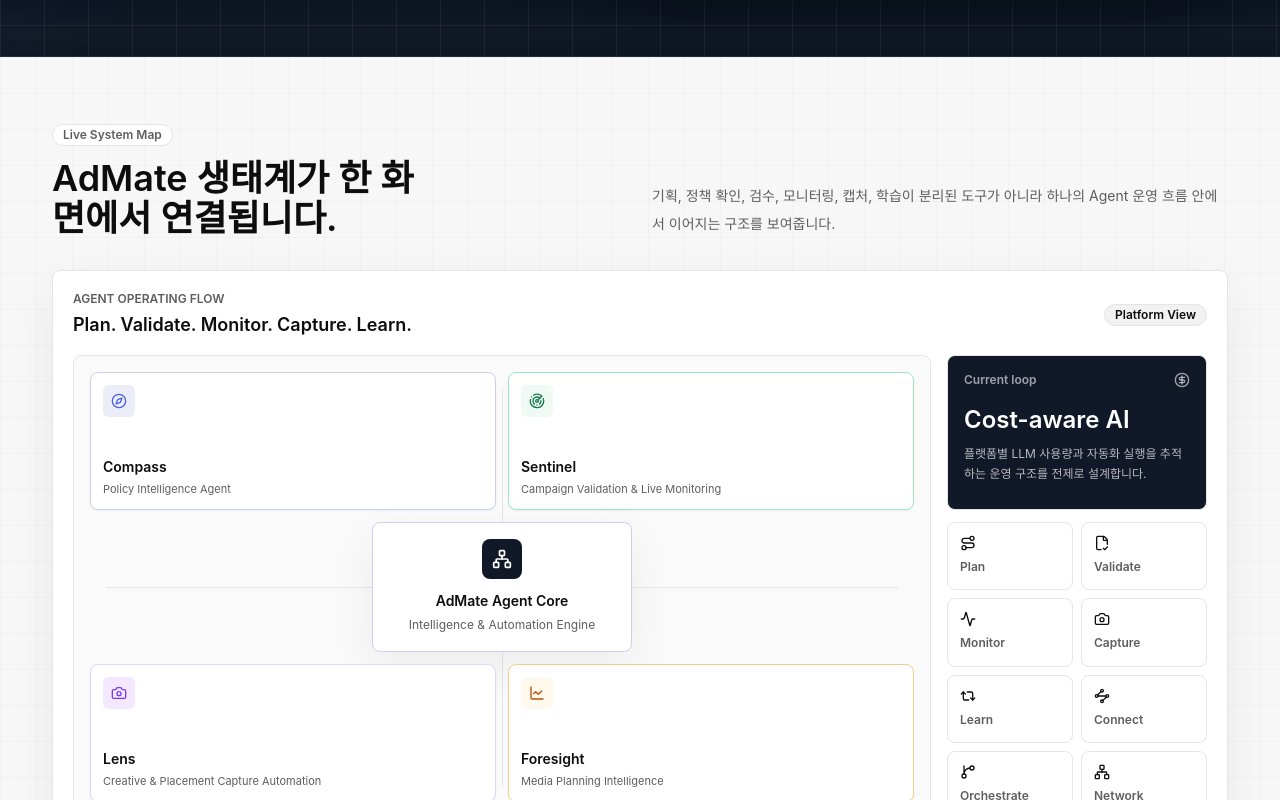
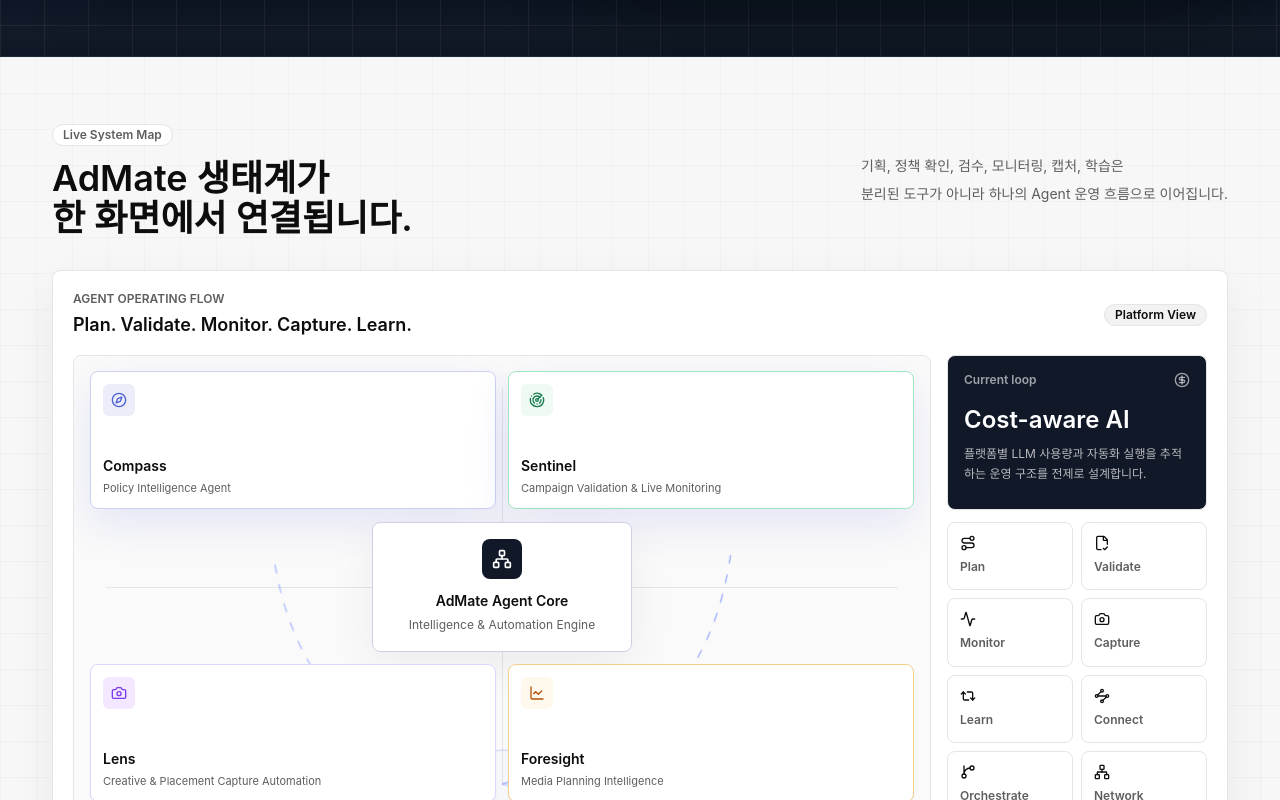
Before and after one commit to Jhongjin/admate-homepage, a Next.js app: page / in a window 1280 px wide. Shown: the part 780-1580 px from the top of the page. Built offline with nearby package versions, Linux system fonts and the light colour scheme.

Commit message:
Animate system map signal flow

```diff
--- a/src/app/globals.css
+++ b/src/app/globals.css
@@ -132,6 +132,53 @@
     animation: lifecycle-signal 2.8s ease-in-out infinite;
   }
 
+  .system-signal-line {
+    fill: none;
+    stroke: currentColor;
+    stroke-dasharray: 8 12;
+    stroke-linecap: round;
+    stroke-width: 1.4;
+    opacity: 0.72;
+    vector-effect: non-scaling-stroke;
+    animation: system-signal-flow 5.6s linear infinite;
+  }
+
+  .system-signal-line-2 {
+    animation-delay: -1.4s;
+  }
+
+  .system-signal-line-3 {
+    animation-delay: -2.8s;
+  }
+
+  .system-signal-line-4 {
+    animation-delay: -4.2s;
+  }
+
+  .system-signal-core-ring {
+    fill: rgba(142, 162, 255, 0.08);
+    stroke: rgba(94, 106, 210, 0.52);
+    stroke-width: 1.2;
+    transform-box: fill-box;
+    transform-origin: center;
+    vector-effect: non-scaling-stroke;
+    animation: system-core-ring 3.6s ease-in-out infinite;
+  }
+
+  .system-map-node {
+    animation: system-node-listen 5.6s ease-in-out infinite;
+  }
+
+  .system-core-node::after {
+    position: absolute;
+    inset: 0;
+    content: "";
+    background: linear-gradient(115deg, transparent 0%, rgba(142, 162, 255, 0.14) 46%, transparent 72%);
+    transform: translateX(-120%);
+    animation: system-core-sweep 5.6s ease-in-out infinite;
+    pointer-events: none;
+  }
+
   @keyframes hero-scanline {
     0% {
       transform: translateY(-140px);
@@ -226,6 +273,60 @@
     }
   }
 
+  @keyframes system-signal-flow {
+    0% {
+      stroke-dashoffset: 0;
+      opacity: 0.42;
+    }
+    35%,
+    70% {
+      opacity: 0.82;
+    }
+    100% {
+      stroke-dashoffset: -40;
+      opacity: 0.42;
+    }
+  }
+
+  @keyframes system-core-ring {
+    0%,
+    100% {
+      opacity: 0.45;
+      transform: scale(0.82);
+    }
+    50% {
+      opacity: 1;
+      transform: scale(1.12);
+    }
+  }
+
+  @keyframes system-node-listen {
+    0%,
+    75%,
+    100% {
+      box-shadow: 0 1px 2px rgba(15, 23, 42, 0.06);
+      transform: translateY(0);
+    }
+    12%,
+    24% {
+      box-shadow: 0 16px 42px rgba(94, 106, 210, 0.14);
+      transform: translateY(-1px);
+    }
+  }
+
+  @keyframes system-core-sweep {
+    0%,
+    55% {
+      transform: translateX(-120%);
+    }
+    78% {
+      transform: translateX(120%);
+    }
+    100% {
+      transform: translateX(120%);
+    }
+  }
+
   @media (prefers-reduced-motion: reduce) {
     .hero-scanline,
     .hero-flow-pulse,
@@ -234,7 +335,11 @@
     .hero-flow-tile,
     .hero-core-card::after,
     .lifecycle-progress-fill,
-    .lifecycle-signal-pulse {
+    .lifecycle-signal-pulse,
+    .system-signal-line,
+    .system-signal-core-ring,
+    .system-map-node,
+    .system-core-node::after {
       animation: none;
     }
   }
--- a/src/components/home/SystemMapSection.tsx
+++ b/src/components/home/SystemMapSection.tsx
@@ -21,18 +21,19 @@ export function SystemMapSection() {
     <section id="platform" className="relative overflow-hidden border-b border-border bg-[#F7F7F7] py-14 sm:py-16">
       <div className="absolute inset-0 soft-grid opacity-60" aria-hidden="true" />
       <div className="section-shell relative">
-        <div className="mb-8 flex flex-col gap-4 lg:flex-row lg:items-end lg:justify-between">
+        <div className="mb-8 flex flex-col gap-4 lg:flex-row lg:items-center lg:justify-between">
           <div className="max-w-2xl">
             <Badge variant="outline" className="mb-3 bg-card text-muted-foreground">
               Live System Map
             </Badge>
             <h2 className="text-balance text-3xl font-semibold tracking-normal sm:text-4xl">
-              AdMate 생태계가 한 화면에서 연결됩니다.
+              <span className="block">AdMate 생태계가</span>
+              <span className="block sm:whitespace-nowrap">한 화면에서 연결됩니다.</span>
             </h2>
           </div>
           <p className="max-w-xl text-sm leading-7 text-muted-foreground">
-            기획, 정책 확인, 검수, 모니터링, 캡처, 학습이 분리된 도구가 아니라
-            하나의 Agent 운영 흐름 안에서 이어지는 구조를 보여줍니다.
+            <span className="block">기획, 정책 확인, 검수, 모니터링, 캡처, 학습은</span>
+            <span className="block">분리된 도구가 아니라 하나의 Agent 운영 흐름으로 이어집니다.</span>
           </p>
         </div>
 
@@ -53,13 +54,25 @@ export function SystemMapSection() {
             <div className="relative overflow-hidden rounded-lg border border-border bg-[#FAFAFA] p-3 sm:p-4">
               <div className="absolute inset-x-8 top-1/2 h-px bg-border" aria-hidden="true" />
               <div className="absolute inset-y-8 left-1/2 w-px bg-border" aria-hidden="true" />
+              <svg
+                className="pointer-events-none absolute inset-5 z-0 text-[#8EA2FF]"
+                viewBox="0 0 100 100"
+                preserveAspectRatio="none"
+                aria-hidden="true"
+              >
+                <path className="system-signal-line system-signal-line-1" d="M22 22 C25 42 38 47 50 50" />
+                <path className="system-signal-line system-signal-line-2" d="M78 22 C75 42 62 47 50 50" />
+                <path className="system-signal-line system-signal-line-3" d="M22 78 C25 58 38 53 50 50" />
+                <path className="system-signal-line system-signal-line-4" d="M78 78 C75 58 62 53 50 50" />
+                <circle className="system-signal-core-ring" cx="50" cy="50" r="5" />
+              </svg>
 
               <div className="relative z-10 grid min-h-[430px] grid-cols-2 grid-rows-[1fr_auto_1fr] gap-3">
-                {satelliteProducts.slice(0, 2).map((product) => (
-                  <SystemMapProductNode key={product.id} product={product} />
+                {satelliteProducts.slice(0, 2).map((product, index) => (
+                  <SystemMapProductNode key={product.id} product={product} signalIndex={index} />
                 ))}
 
-                <div className="col-span-2 mx-auto w-full max-w-[260px] rounded-lg border border-[#CFCFE8] bg-white p-4 text-center shadow-soft">
+                <div className="system-core-node relative col-span-2 mx-auto w-full max-w-[260px] overflow-hidden rounded-lg border border-[#CFCFE8] bg-white p-4 text-center shadow-soft">
                   <div className="mx-auto mb-3 flex h-10 w-10 items-center justify-center rounded-lg bg-[#111827] text-white">
                     <Network className="h-5 w-5" aria-hidden="true" />
                   </div>
@@ -69,8 +82,8 @@ export function SystemMapSection() {
                   </div>
                 </div>
 
-                {satelliteProducts.slice(2, 4).map((product) => (
-                  <SystemMapProductNode key={product.id} product={product} />
+                {satelliteProducts.slice(2, 4).map((product, index) => (
+                  <SystemMapProductNode key={product.id} product={product} signalIndex={index + 2} />
                 ))}
               </div>
             </div>
@@ -118,8 +131,10 @@ export function SystemMapSection() {
 
 function SystemMapProductNode({
   product,
+  signalIndex,
 }: {
   product: (typeof products)[number]
+  signalIndex: number
 }) {
   const Icon = product.icon
 
@@ -127,8 +142,11 @@ function SystemMapProductNode({
     <Tooltip>
       <TooltipTrigger asChild>
         <div
-          className="flex min-h-[124px] flex-col justify-between rounded-lg border bg-white p-3 shadow-sm"
-          style={{ borderColor: product.borderColor }}
+          className="system-map-node flex min-h-[124px] flex-col justify-between rounded-lg border bg-white p-3 shadow-sm"
+          style={{
+            animationDelay: `${signalIndex * 0.65}s`,
+            borderColor: product.borderColor,
+          }}
         >
           <div
             className="flex h-8 w-8 items-center justify-center rounded-md"
```
